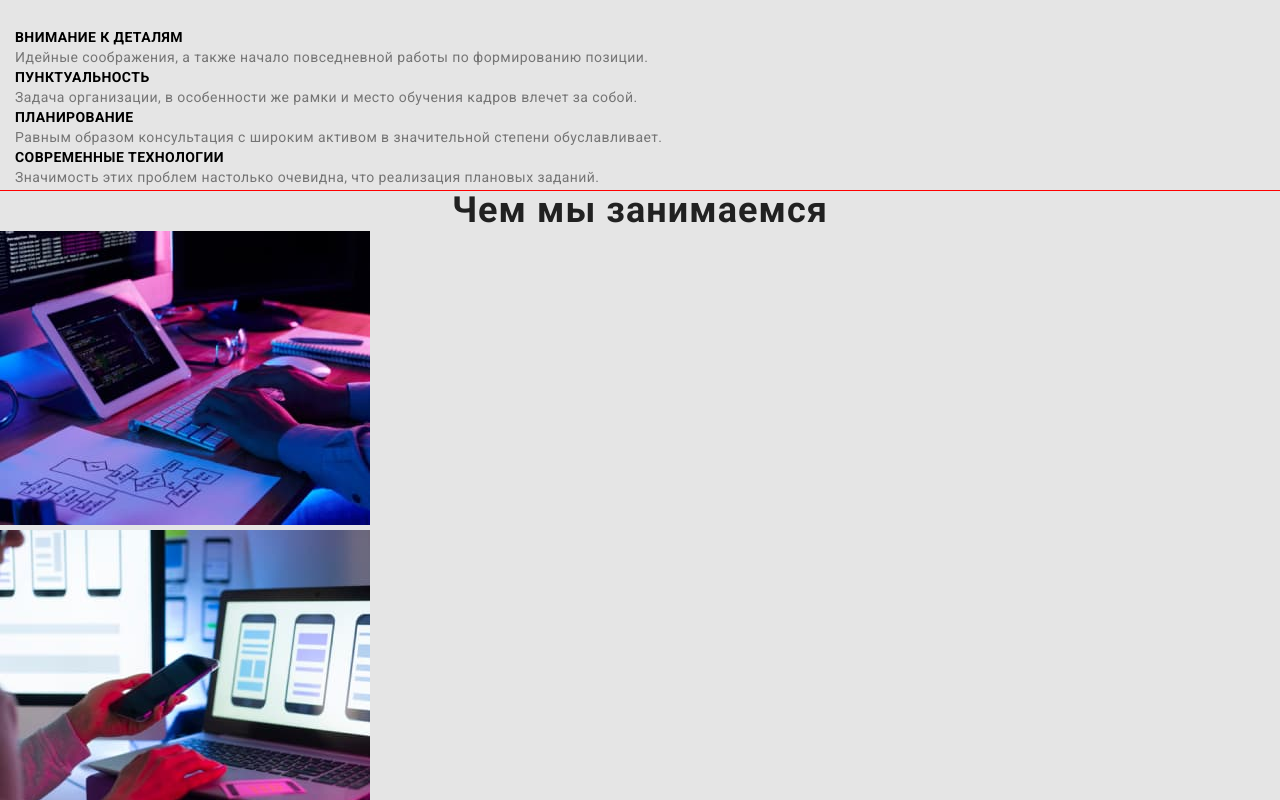
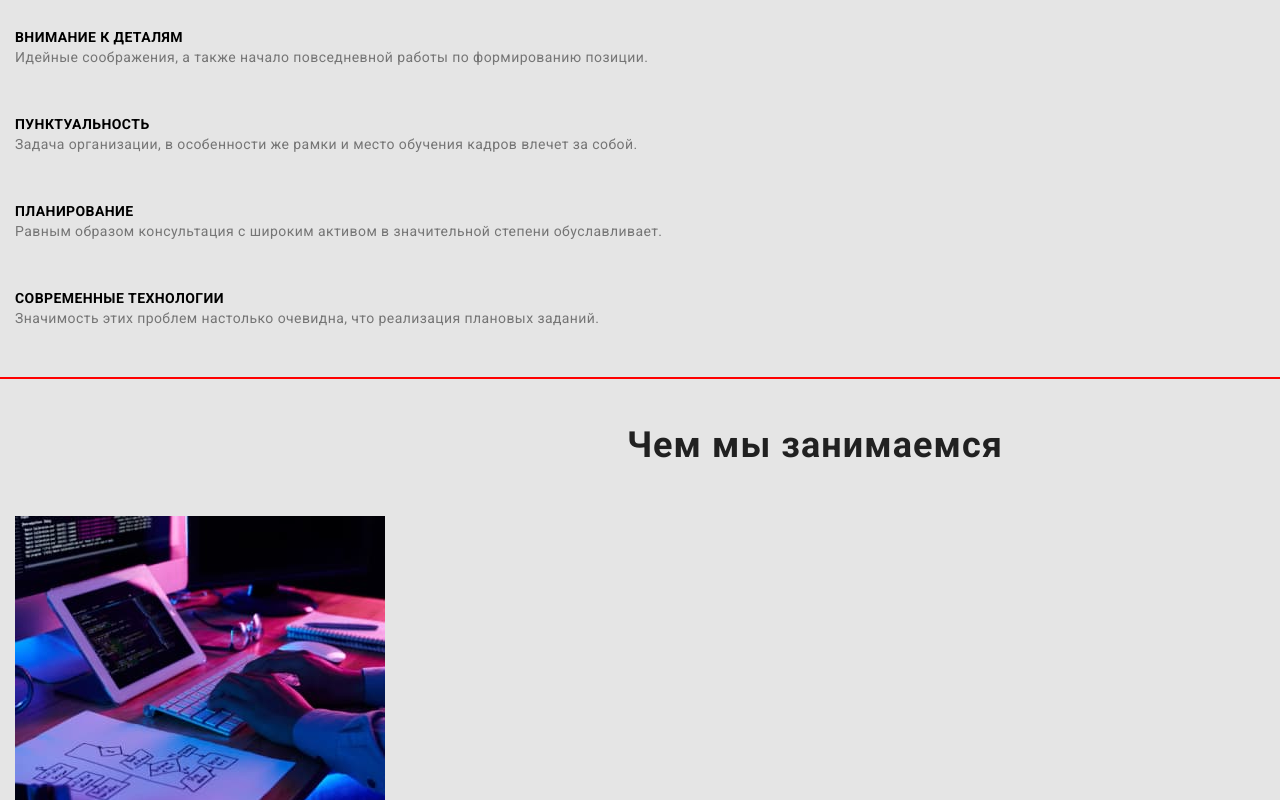
Before and after one commit to Artem3110/goit-markup-hw-03, a plain HTML site: page index.html in a window 1280 px wide. Shown: the part 900-1700 px from the top of the page. Drawn offline with nearby package versions, Linux system fonts and the light colour scheme.

Commit message:
END section "work"

```diff
--- a/css/styles.css
+++ b/css/styles.css
@@ -188,6 +188,7 @@ border-radius: 4px;
         line-height: 1.71;
 
         padding-top: 10;
+        padding-bottom: 47px;
 }
 
 .pec-list {
@@ -196,13 +197,25 @@ border-radius: 4px;
 
 /*-----------------WORK---------------*/
 
+.work-title {
+    padding-top: 47px;
+    padding-bottom: 25px;
+}
 
+.work-list {
+    padding-top: 25px;
+    padding-bottom: 94px;
+}
 
 /*-----------------TEAM---------------*/
 
 .team {
     background-color: #F5F4FA;
+
+    padding-top: 94px;
+    padding-bottom: 94px;
 }
+
 
 
 .team-text {
--- a/index.html
+++ b/index.html
@@ -73,6 +73,7 @@
         </div>
     </section>
     <section class="work">
+        <div class="container">
         <h2 class="work-title title">Чем мы занимаемся</h2>
         <ul class="work-list list">
             <li class="work-item">
@@ -85,8 +86,10 @@
                 <img src="./images/img_2.jpg" alt="Оформление" width="370"/>
             </li>
         </ul>
+        </div>
     </section>
     <section class="team">
+        <div class="container">
         <h2 class="team-title title">Наша команда</h2>
         <ul class="team-list list">
             <li class="team-item">
@@ -110,6 +113,7 @@
             <p class="team-bottom-text bottom-text">UI Designer</p>
         </li>
         </ul>
+        </div>
     </section>
     </main>
     <footer class="footer">
```
